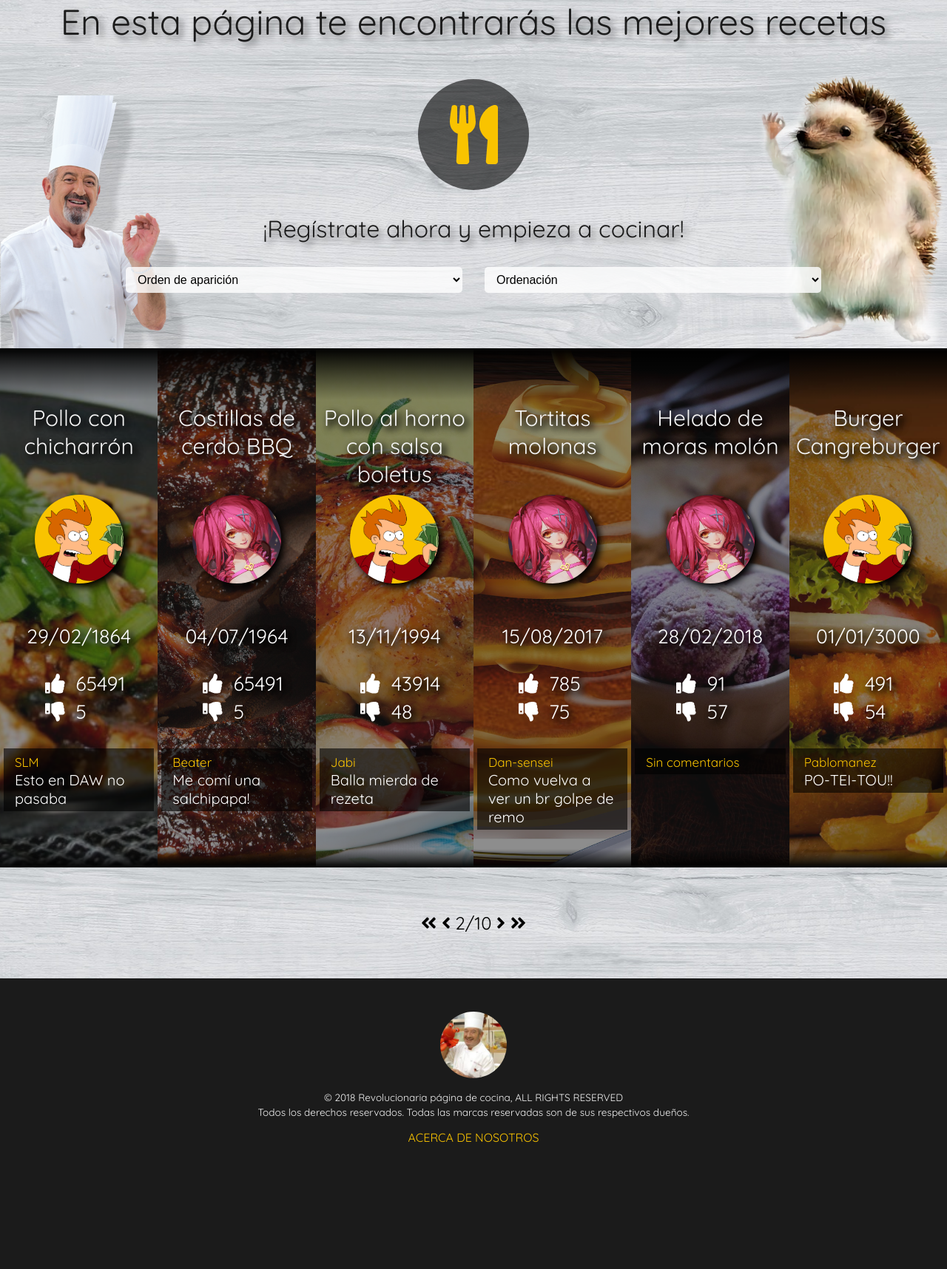
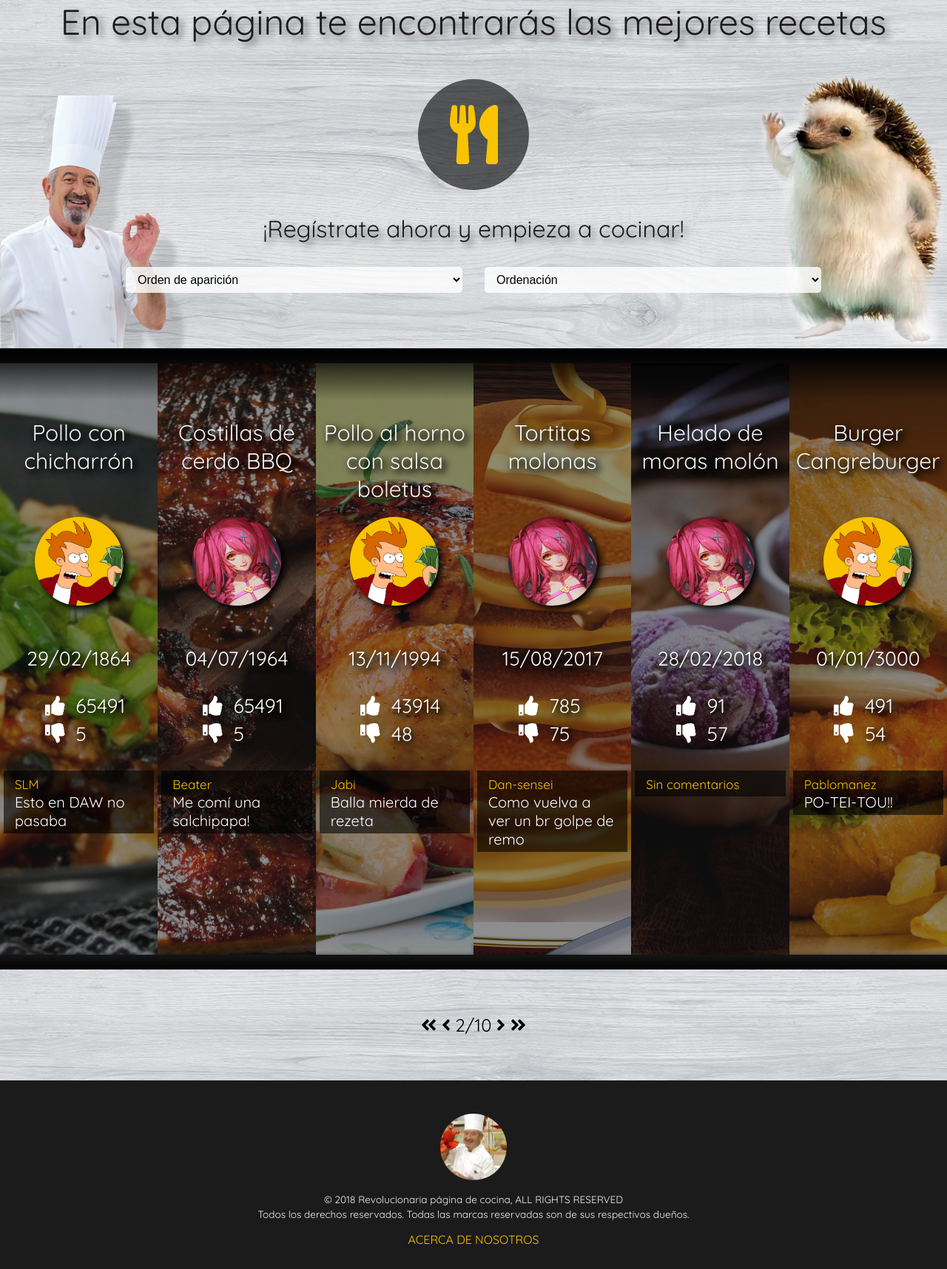
Before and after one commit to pablomanez/PCW, a PHP site: page / in a window 1280 px wide. Shown: the part 197-1913 px from the top of the page at 74% size. Before the commit the page ends 1742 px from the top, so only its background shows below. Run offline with PHP 8.4, Linux system fonts and the light colour scheme; some libraries are stand-ins or nearby versions.

Commit message:
Solusión provisional en el index

```diff
--- a/CSS/Lightrap.css
+++ b/CSS/Lightrap.css
@@ -129,6 +129,7 @@ header{height: 50px;}
 .o-scroll{overflow: scroll;}
 .o-hidden{overflow: hidden;}
 .o-auto{overflow: auto;}
+.o-visible{overflow: visible;}
 
 /* Z-INDEX */
 .z-100{z-index: 100;}
@@ -177,6 +178,7 @@ header{height: 50px;}
 .w-100 {width: 100% !important;}
 
 .Mw-20 {max-width: 20% !important;}
+.Mw-100 {max-width: 100% !important;}
 
 .h-5 {height: 5% !important;}
 .h-10 {height: 10% !important;}
@@ -441,7 +443,7 @@ header{height: 50px;}
 	.d-md-initial{display: initial;}
 	.d-md-flex{display: flex;}
 	.d-md-none{display: none;}
-	.mh-index{min-height: 500px;}
+	.mh-index{min-height: 500px !important;}
 }
 
 /* lg */
@@ -511,7 +513,7 @@ header{height: 50px;}
 	.d-xl-initial{display: initial;}
 	.d-xl-flex{display: flex;}
 	.d-xl-none{display: none;}
-	.mh-index{min-height: 800px;}
+	.mh-index{min-height: 800px !important;}
 }
 
 
@@ -543,6 +545,7 @@ header{height: 50px;}
 
 
 /* INDEX */
+#index{overflow-x: hidden;}
 #index a, .revers-a{color: var(--light);}
 #index a:hover, .revers-a:hover{color: var(--orange);}
 .tag{transition: all 0.5s ease-in-out;}
@@ -550,7 +553,8 @@ header{height: 50px;}
 #index figure{
 	color: white;
 	font-size: 20px;
-	margin:0;
+	margin-left: 0;
+	margin-right: 0;
 }
 
 #index nav:before {
--- a/index.html
+++ b/index.html
@@ -85,9 +85,9 @@
 
 	<main id="index" class="container-fluid h-90">
 		<nav class="row bg-dark mh-100 position-relative">
-			<figure class="col-12 col-md-4 col-xl-2 bg-dark Mh-100 mh-index d-flex justify-content-center p-0 position-relative">
+			<figure class="col-12 col-md-4 col-xl-2 bg-dark mh-index d-flex justify-content-center p-0 position-relative">
 				<img class="index-img position-absolute h-100 w-100" src="Images/RECETA_1.jpg" alt="Pollo con chicarrón">
-				<div class="z-1 text-center p-1 pt-5 mh-100 w-100 o-hidden">
+				<div class="z-1 text-center p-1 pt-5 mh-100 w-100">
 					<a href="receta.html" class="d-block text-shadow justify-self-center h2 justify-content-center mt-2 mb-5 h-10">
 						<span class="d-block tag">Pollo con chicharrón</span>							<!-- TÍTULO -->
 					</a>
@@ -124,9 +124,9 @@
 					</div>
 				</div>
 			</figure>
-			<figure class="col-12 col-md-4 col-xl-2 bg-dark Mh-100 mh-index d-flex justify-content-center p-0 position-relative">
+			<figure class="col-12 col-md-4 col-xl-2 bg-dark mh-index d-flex justify-content-center p-0 position-relative">
 				<img class="index-img position-absolute h-100 w-100" src="Images/RECETA_2.jpg" alt="Costillas de cerdo BBQ">
-				<div class="z-1 text-center p-1 pt-5 mh-100 w-100 o-hidden">
+				<div class="z-1 text-center p-1 pt-5 mh-100 w-100">
 					<a href="receta.html" class="d-block text-shadow justify-self-center h2 justify-content-center mt-2 mb-5 h-10">
 						<span class="d-block tag">Costillas de cerdo BBQ</span>							<!-- TÍTULO -->
 					</a>
@@ -163,9 +163,9 @@
 					</div>
 				</div>
 			</figure>
-			<figure class="col-12 col-md-4 col-xl-2 bg-dark Mh-100 mh-index d-flex justify-content-center p-0 position-relative">
+			<figure class="col-12 col-md-4 col-xl-2 bg-dark mh-index d-flex justify-content-center p-0 position-relative">
 				<img class="index-img position-absolute h-100 w-100" src="Images/RECETA_3.jpg" alt="Pollo al horno con salsa boletus">
-				<div class="z-1 text-center p-1 pt-5 mh-100 w-100 o-hidden">
+				<div class="z-1 text-center p-1 pt-5 mh-100 w-100">
 					<a href="receta.html" class="d-block text-shadow justify-self-center h2 justify-content-center mt-2 mb-5 h-10">
 						<span class="d-block tag">Pollo al horno con salsa boletus</span>							<!-- TÍTULO -->
 					</a>
@@ -202,9 +202,9 @@
 					</div>
 				</div>
 			</figure>
-			<figure class="col-12 col-md-4 col-xl-2 bg-dark Mh-100 mh-index d-flex justify-content-center p-0 position-relative">
+			<figure class="col-12 col-md-4 col-xl-2 bg-dark mh-index d-flex justify-content-center p-0 position-relative">
 				<img class="index-img position-absolute h-100 w-100" src="Images/RECETA_4.jpg" alt="Tortitas molonas">
-				<div class="z-1 text-center p-1 pt-5 mh-100 w-100 o-hidden">
+				<div class="z-1 text-center p-1 pt-5 mh-100 w-100">
 					<a href="receta.html" class="d-block text-shadow justify-self-center h2 justify-content-center mt-2 mb-5 h-10">
 						<span class="d-block tag">Tortitas molonas</span>							<!-- TÍTULO -->
 					</a>
@@ -241,9 +241,9 @@
 					</div>
 				</div>
 			</figure>
-			<figure class="col-12 col-md-4 col-xl-2 bg-dark Mh-100 mh-index d-flex justify-content-center p-0 position-relative">
+			<figure class="col-12 col-md-4 col-xl-2 bg-dark mh-index d-flex justify-content-center p-0 position-relative">
 				<img class="index-img position-absolute h-100 w-100" src="Images/RECETA_5.jpg" alt="Helado de moras molón">
-				<div class="z-1 text-center p-1 pt-5 mh-100 w-100 o-hidden">
+				<div class="z-1 text-center p-1 pt-5 mh-100 w-100">
 					<a href="receta.html" class="d-block text-shadow justify-self-center h2 justify-content-center mt-2 mb-5 h-10">
 						<span class="d-block tag">Helado de moras molón</span>							<!-- TÍTULO -->
 					</a>
@@ -279,9 +279,9 @@
 					</div>
 				</div>
 			</figure>
-			<figure class="col-12 col-md-4 col-xl-2 bg-dark Mh-100 mh-index d-flex justify-content-center p-0 position-relative">
+			<figure class="col-12 col-md-4 col-xl-2 bg-dark mh-index d-flex justify-content-center p-0 position-relative">
 				<img class="index-img position-absolute h-100 w-100" src="Images/RECETA_6.jpg" alt="Burger Cangreburger">
-				<div class="z-1 text-center p-1 pt-5 mh-100 w-100 o-hidden">
+				<div class="z-1 text-center p-1 pt-5 mh-100 w-100">
 					<a href="receta.html" class="d-block text-shadow justify-self-center h2 justify-content-center mt-2 mb-5 h-10">
 						<span class="d-block tag">Burger Cangreburger</span>							<!-- TÍTULO -->
 					</a>
```
